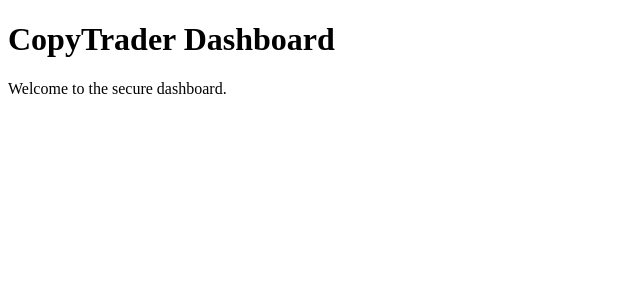
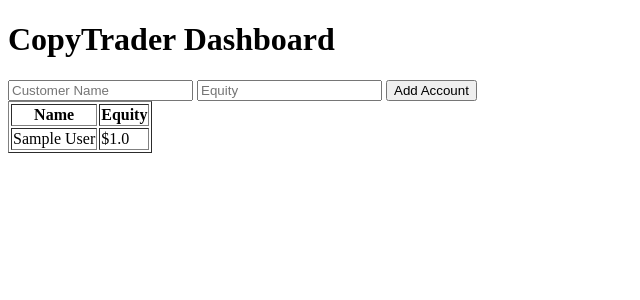
Before and after one commit to nalawadeguru-cloud/mt5-copytrader, a FastAPI app: page / in a window 1280 px wide. Shown: the top 300 px of the page, without its empty margins (0-640 px from the left). Run offline with FastAPI, Linux system fonts and the light colour scheme; tables that the repository leaves empty hold one stand-in row (values such as "Sample post").

Commit message:
Update index.html

```diff
--- a/templates/index.html
+++ b/templates/index.html
@@ -1,10 +1,20 @@
 <!DOCTYPE html>
 <html>
-<head>
-    <title>Dashboard</title>
-</head>
+<head><title>CopyTrader Dashboard</title></head>
 <body>
     <h1>CopyTrader Dashboard</h1>
-    <p>Welcome to the secure dashboard.</p>
+
+    <form action="/add" method="post">
+        <input type="text" name="account_name" placeholder="Customer Name" required>
+        <input type="number" name="equity" placeholder="Equity" step="0.01" required>
+        <button type="submit">Add Account</button>
+    </form>
+
+    <table border="1">
+        <tr><th>Name</th><th>Equity</th></tr>
+        {% for acc in accounts %}
+        <tr><td>{{ acc[1] }}</td><td>${{ acc[2] }}</td></tr>
+        {% endfor %}
+    </table>
 </body>
 </html>
```
